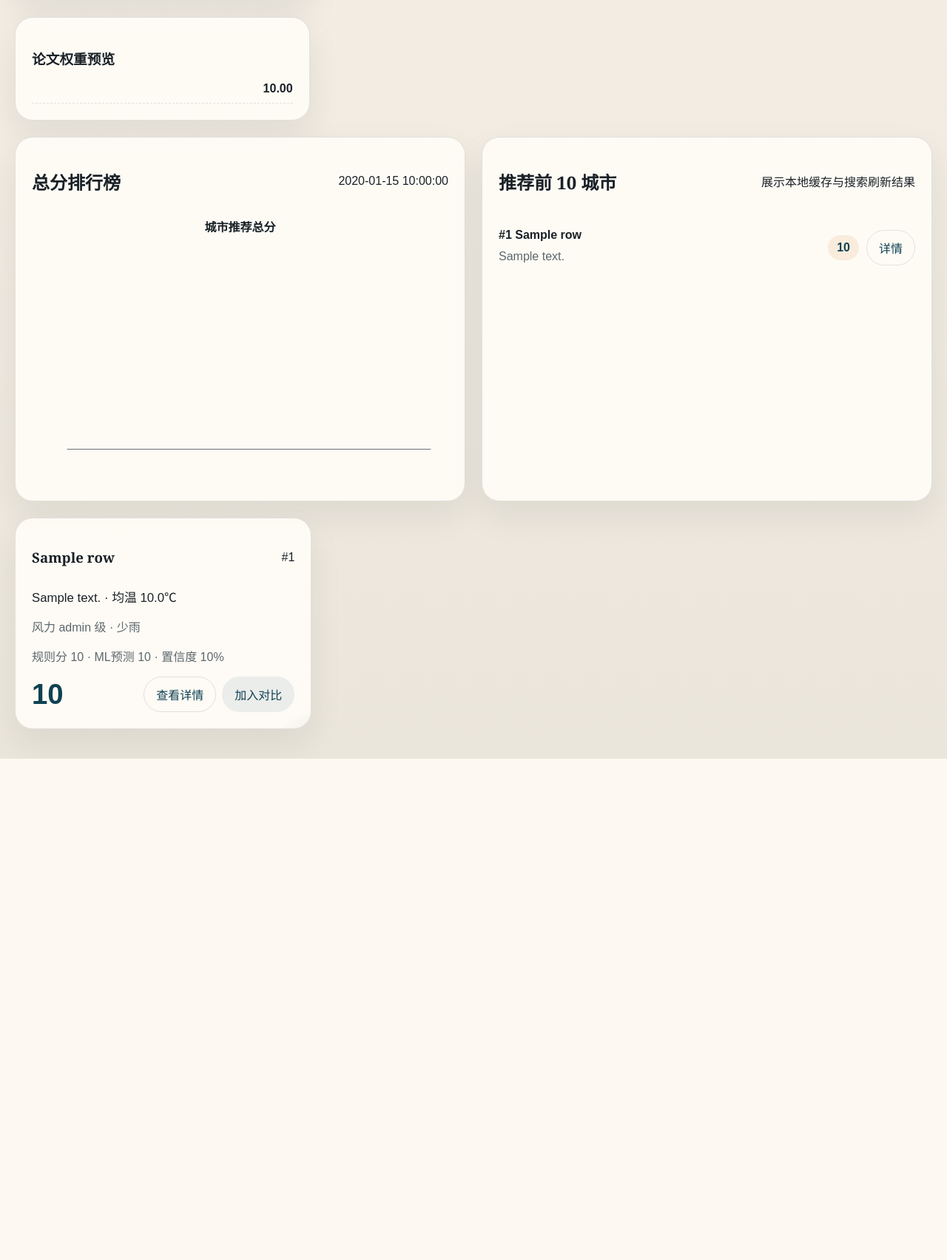
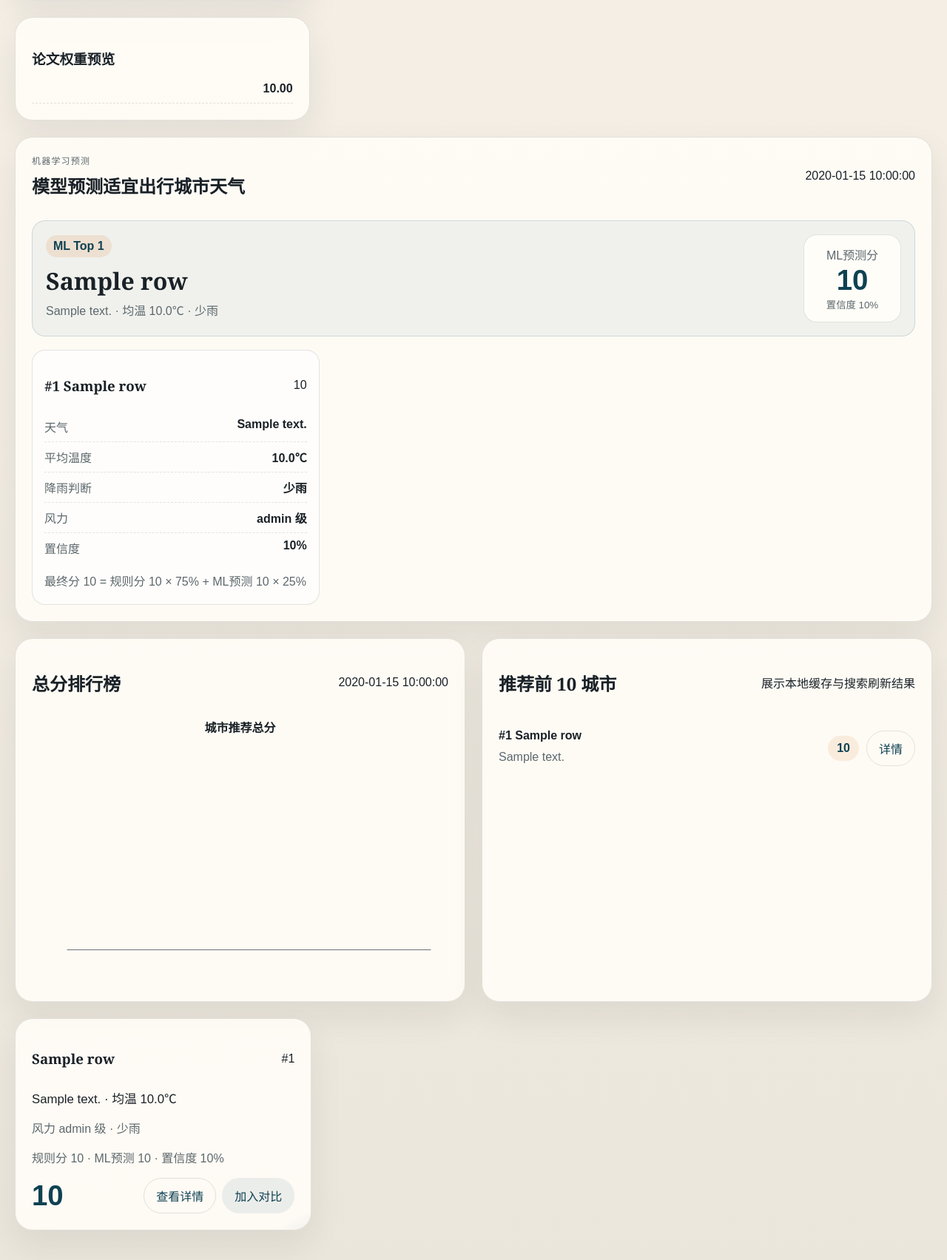
Before and after one commit to Woterous/travel-weather-recommender, a Flask app: template web/templates/index.html in a window 1280 px wide. Shown: the part 1018-2722 px from the top of the page at 74% size. Before the commit the page ends 2044 px from the top, so only its background shows below. Run offline with Flask 3, Linux system fonts and the light colour scheme; the template is opened without the code that fills it: most values are stand-ins (such as "Sample title", 1, 10 or a date in 2020).

Commit message:
Show ML weather prediction highlights

```diff
--- a/service/ranking.py
+++ b/service/ranking.py
@@ -61,6 +61,12 @@ def build_ranked_records(
     return scored_rows
 
 
+def build_ml_prediction_highlights(ranking: list[dict], limit: int = 3) -> list[dict]:
+    candidates = [row for row in ranking if row.get("ml_score") is not None]
+    candidates.sort(key=lambda item: item["ml_score"], reverse=True)
+    return candidates[:limit]
+
+
 def build_homepage_context(repository, selected_date: str, preferences: dict) -> dict:
     forecast_df = repository.get_forecast_for_date(selected_date)
     history_df = repository.get_history_monthly()
@@ -73,6 +79,7 @@ def build_homepage_context(repository, selected_date: str, preferences: dict) ->
     return {
         "ranking": ranking,
         "chart_data": chart_data,
+        "ml_predictions": build_ml_prediction_highlights(ranking),
         "weights_preview": build_weights(preferences, aqi_available=aqi_available),
         "aqi_available": aqi_available,
         "model_summary": build_model_summary(history_df),
--- a/web/static/css/style.css
+++ b/web/static/css/style.css
@@ -301,6 +301,102 @@ input[type="text"] {
     height: 360px;
 }
 
+.ml-prediction-panel {
+    display: grid;
+    gap: 18px;
+}
+
+.ml-prediction-panel .section-head h2 {
+    margin: 4px 0 0;
+}
+
+.ml-primary {
+    display: grid;
+    grid-template-columns: minmax(0, 1fr) auto;
+    gap: 18px;
+    align-items: center;
+    padding: 18px;
+    border: 1px solid rgba(22, 90, 114, 0.16);
+    border-radius: 18px;
+    background: rgba(22, 90, 114, 0.06);
+}
+
+.ml-primary h3 {
+    margin: 10px 0 6px;
+    font-size: 2rem;
+}
+
+.rank-badge {
+    display: inline-flex;
+    align-items: center;
+    padding: 6px 10px;
+    border-radius: 999px;
+    background: rgba(217, 140, 63, 0.16);
+    color: var(--brand-strong);
+    font-weight: 700;
+}
+
+.ml-score-box {
+    min-width: 132px;
+    display: grid;
+    justify-items: center;
+    gap: 4px;
+    padding: 14px;
+    border-radius: 18px;
+    background: var(--paper);
+    border: 1px solid var(--line);
+}
+
+.ml-score-box span,
+.ml-score-box small {
+    color: var(--muted);
+}
+
+.ml-score-box strong {
+    color: var(--brand-strong);
+    font-size: 2.4rem;
+    line-height: 1;
+}
+
+.ml-weather-grid {
+    display: grid;
+    grid-template-columns: repeat(3, 1fr);
+    gap: 14px;
+}
+
+.ml-weather-item {
+    display: grid;
+    gap: 12px;
+    padding: 16px;
+    border: 1px solid var(--line);
+    border-radius: 18px;
+    background: rgba(255, 255, 255, 0.56);
+}
+
+.weather-metrics {
+    list-style: none;
+    padding: 0;
+    margin: 0;
+    display: grid;
+    gap: 8px;
+}
+
+.weather-metrics li {
+    display: flex;
+    justify-content: space-between;
+    gap: 12px;
+    padding-bottom: 8px;
+    border-bottom: 1px dashed var(--line);
+}
+
+.weather-metrics li:last-child {
+    border-bottom: 0;
+}
+
+.weather-metrics span {
+    color: var(--muted);
+}
+
 .city-grid {
     display: grid;
     grid-template-columns: repeat(3, 1fr);
@@ -560,6 +656,7 @@ input[type="text"] {
     .content-grid,
     .two-column,
     .compare-overview,
+    .ml-weather-grid,
     .search-result-grid,
     .city-grid {
         grid-template-columns: 1fr;
@@ -577,12 +674,17 @@ input[type="text"] {
     }
 
     .ranking-row,
+    .ml-primary,
     .city-card-foot,
     .form-actions {
         flex-direction: column;
         align-items: stretch;
     }
 
+    .ml-primary {
+        grid-template-columns: 1fr;
+    }
+
     .chart {
         height: 300px;
     }
--- a/web/templates/index.html
+++ b/web/templates/index.html
@@ -134,6 +134,52 @@
 </section>
 
 {% if ranking %}
+{% if ml_predictions %}
+<section class="ml-prediction-panel card">
+    <div class="section-head">
+        <div>
+            <p class="eyebrow">机器学习预测</p>
+            <h2>模型预测适宜出行城市天气</h2>
+        </div>
+        <span>{{ selected_date }}</span>
+    </div>
+    {% set primary_ml = ml_predictions[0] %}
+    <div class="ml-primary">
+        <div>
+            <span class="rank-badge">ML Top 1</span>
+            <h3>{{ primary_ml.city_name }}</h3>
+            <p>{{ primary_ml.weather_detail }} · 均温 {{ "%.1f"|format(primary_ml.avg_temp) }}℃ · {{ "有雨" if primary_ml.rain_flag else "少雨" }}</p>
+        </div>
+        <div class="ml-score-box">
+            <span>ML预测分</span>
+            <strong>{{ primary_ml.ml_score }}</strong>
+            <small>置信度 {{ "%.0f%%"|format(primary_ml.ml_confidence * 100) }}</small>
+        </div>
+    </div>
+    <div class="ml-weather-grid">
+        {% for row in ml_predictions %}
+        <article class="ml-weather-item">
+            <div class="city-card-head">
+                <h3>#{{ loop.index }} {{ row.city_name }}</h3>
+                <span>{{ row.ml_score }}</span>
+            </div>
+            <ul class="weather-metrics">
+                <li><span>天气</span><strong>{{ row.weather_detail }}</strong></li>
+                <li><span>平均温度</span><strong>{{ "%.1f"|format(row.avg_temp) }}℃</strong></li>
+                <li><span>降雨判断</span><strong>{{ "有雨" if row.rain_flag else "少雨" }}</strong></li>
+                <li><span>风力</span><strong>{{ row.wind_level if row.wind_level is not none else "-" }} 级</strong></li>
+                {% if aqi_available %}
+                <li><span>AQI</span><strong>{{ aqi_display(row.aqi) }}</strong></li>
+                {% endif %}
+                <li><span>置信度</span><strong>{{ "%.0f%%"|format(row.ml_confidence * 100) }}</strong></li>
+            </ul>
+            <p class="muted">最终分 {{ row.score_total }} = 规则分 {{ row.rule_score }} × 75% + ML预测 {{ row.ml_score }} × 25%</p>
+        </article>
+        {% endfor %}
+    </div>
+</section>
+{% endif %}
+
 <section class="content-grid">
     <div class="card chart-card">
         <div class="section-head">
```
